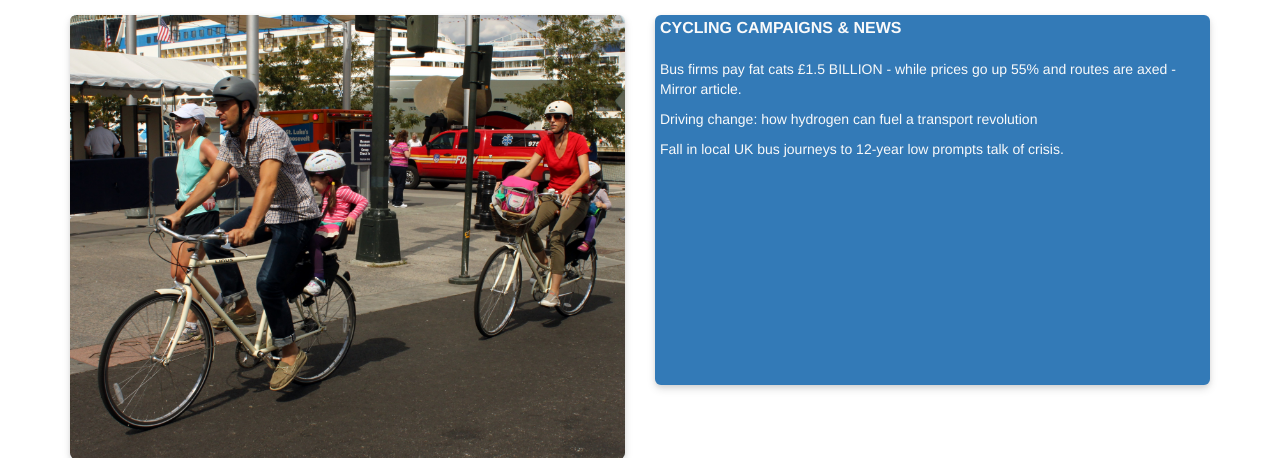
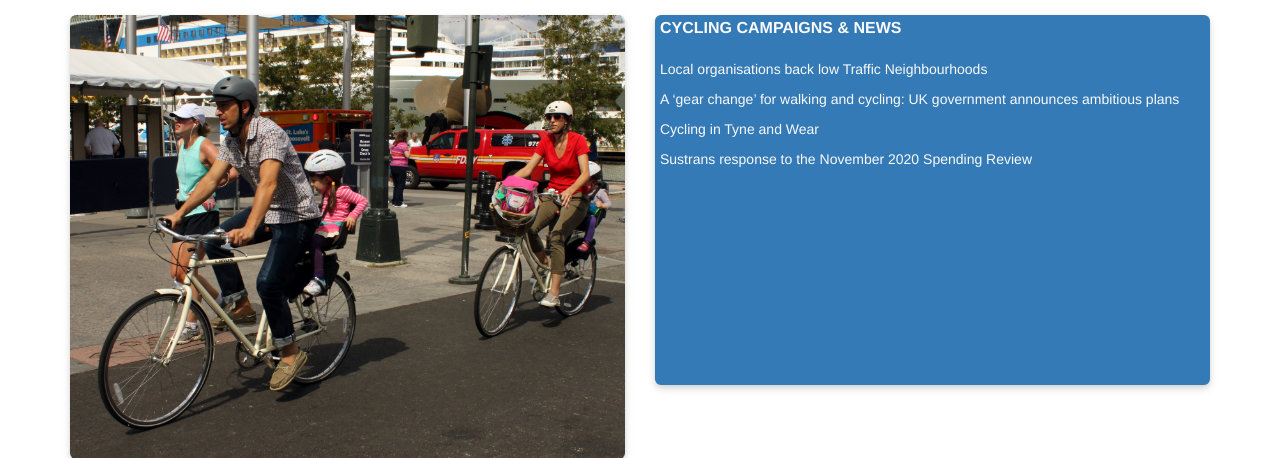
Before and after one commit to kevald1963/milestone-1-twptug-redesign, a Flask app: page /cyclingcampaigns in a window 1280 px wide. Shown: the part 126-584 px from the top of the page. Run offline with Flask 2, Linux system fonts and the light colour scheme; some libraries are stand-ins or nearby versions.

Commit message:
Updated news panel links in Cycling page.

```diff
--- a/templates/cyclingcampaigns.html
+++ b/templates/cyclingcampaigns.html
@@ -29,16 +29,20 @@
             <!-- << Note that href must be left null. Copy new modal from existing modal  >> -->
             <!-- << further down in document.                                             >> -->
 
-            <a href="https://www.mirror.co.uk/news/politics/bus-firms-pay-fat-cats-13540251" target="_blank">
-                <p>Bus firms pay fat cats £1.5 BILLION - while prices go up 55% and routes are axed - Mirror article.</p>
+            <a href="https://newcycling.org/local-organisations-back-low-traffic-neighbourhoods/" target="_blank">
+                <p>Local organisations back low Traffic Neighbourhoods</p>
             </a>
 
-            <a href="https://capx.co/driving-change-how-hydrogen-can-fuel-a-transport-revolution/" target="_blank">
-                <p>Driving change: how hydrogen can fuel a transport revolution</p>
+            <a href="https://newcycling.org/a-gear-change-for-walking-and-cycling-uk-government-announces-ambitious-plans/" target="_blank">
+                <p>A ‘gear change’ for walking and cycling: UK government announces ambitious plans</p>
             </a>
 
-            <a href="https://www.theguardian.com/world/2018/oct/15/fall-in-local-uk-bus-journeys-to-12-year-low-prompts-talk-of-crisis?CMP=Share_iOSApp_Other" target="_blank">
-                <p>Fall in local UK bus journeys to 12-year low prompts talk of crisis.</p>
+            <a href="https://www.cyclinguk.org/cycle/cycling-tyne-wear" target="_blank">
+                <p>Cycling in Tyne and Wear</p>
+            </a>
+
+            <a href="https://www.sustrans.org.uk/our-blog/news/2020/november/our-response-to-the-spending-review/" target="_blank">
+                <p>Sustrans response to the November 2020 Spending Review</p>
             </a>
 
         </div>
```
